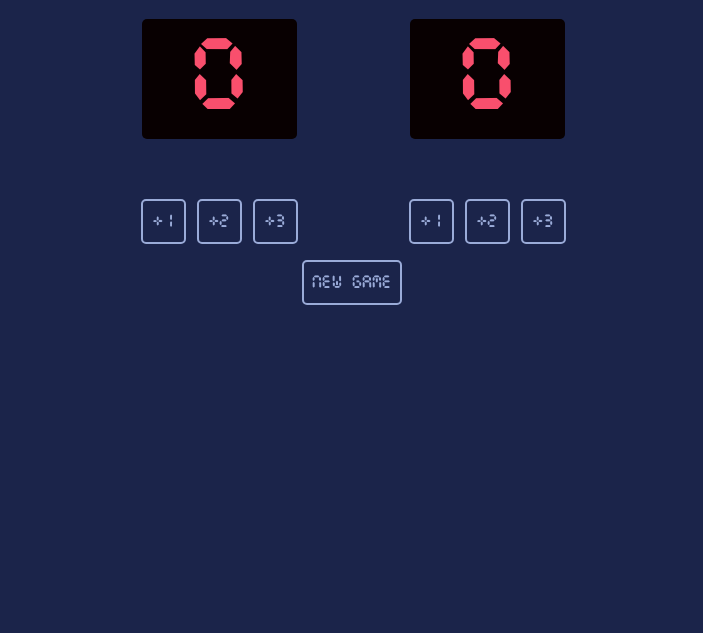
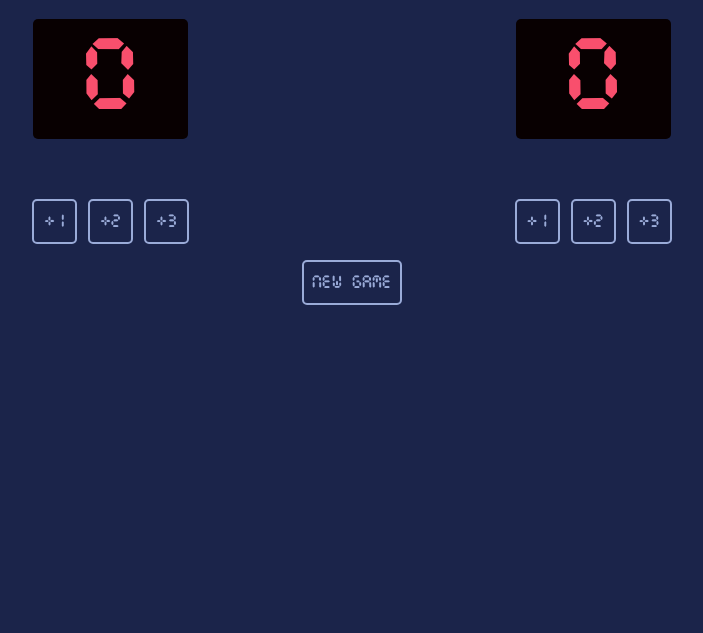
Before and after one commit to khushalivaidya/Scoreboard-2-Players, a plain HTML site: page index.html in a window 1280 px wide. Shown: the part 167-800 px from the top of the page, without its empty margins (288-991 px from the left). Drawn offline with nearby package versions, Linux system fonts and the light colour scheme.

Commit message:
Update index.css

```diff
--- a/index.css
+++ b/index.css
@@ -19,15 +19,9 @@ h3{
     color: #EEEEEE;
 
 }
-.box1{
-    margin-left: 423px;
-}
-
-.box2{
-    margin-left: 100px;
-}
 .container {
     display: flex;
+    justify-content: space-evenly;
 }
 .score{
     margin-top: 10px;
```
